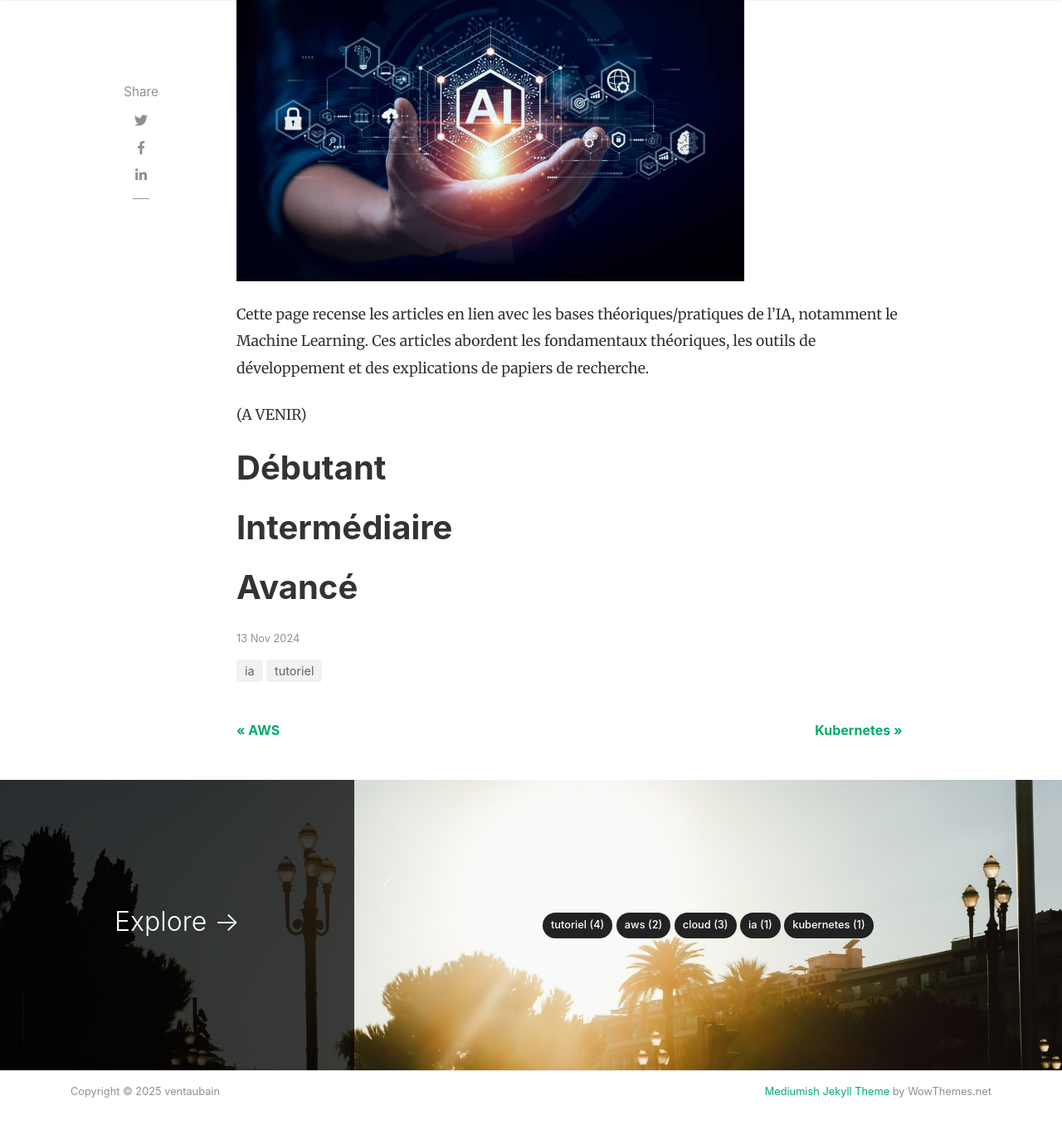
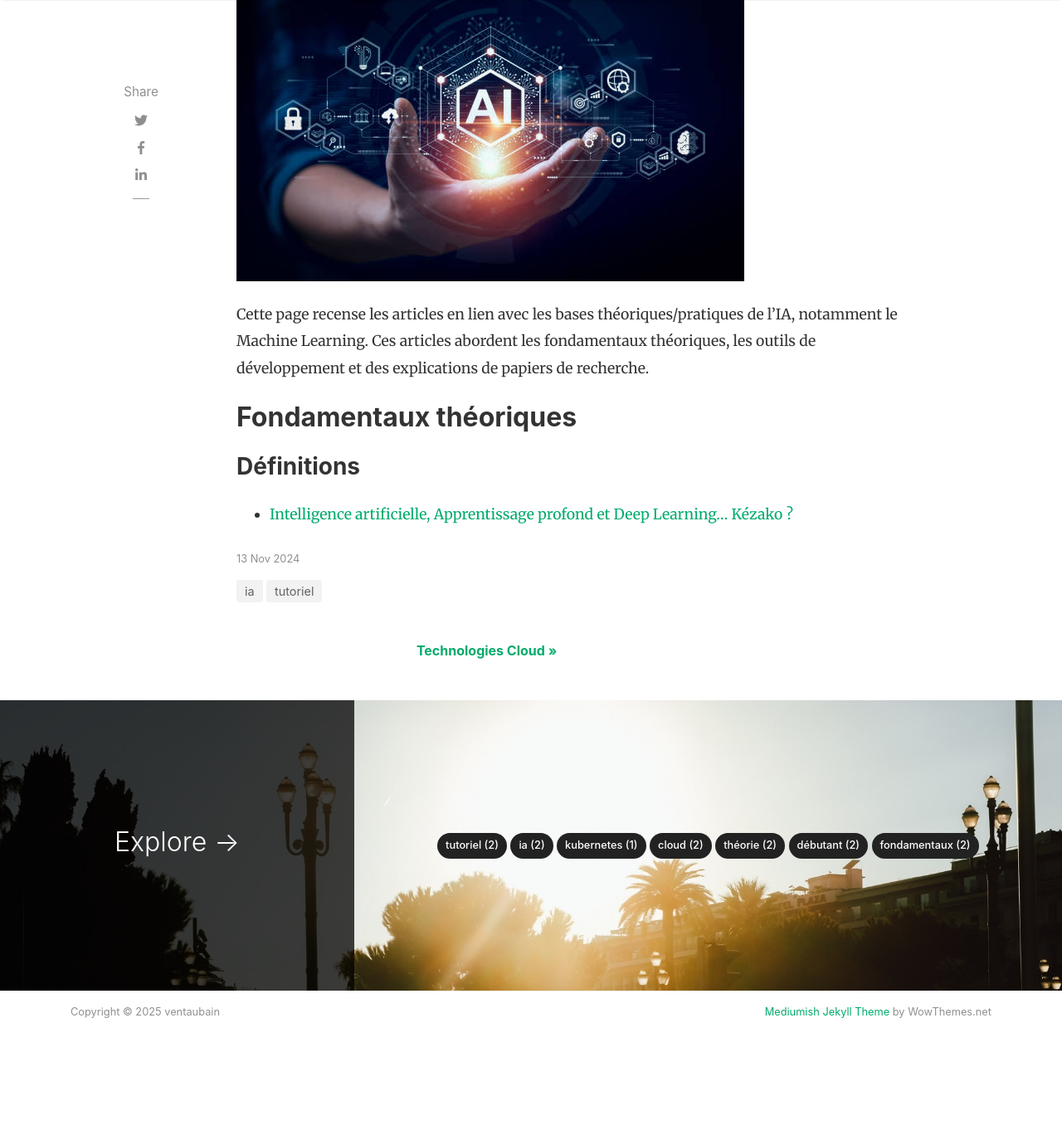
Before and after one commit to ventaubain/ventaubain.github.io, a Jekyll site: the page built from _posts/2024-11-13-ia-path.md, in a window 1280 px wide and 1400 px high, scrolled down 459 px. Shown: the top 1362 px of the window at 83% size. Built offline with Jekyll 4.4.1, drawn with Linux system fonts in a browser that asks for light colours; nearby versions of some CDN libraries; comment, search, counter and statistics services are not loaded; after the commit the page ends 1763 px from its top, so only the background shows below that; some of the changed text lies outside the part shown.

Commit message:
add ia definition post + update all posts

```diff
--- a/_posts/2024-11-13-ia-path.md
+++ b/_posts/2024-11-13-ia-path.md
@@ -1,6 +1,6 @@
 ---
 layout: post
-title: "IA"
+title: "Intelligence artificielle"
 author: ventaubain
 categories: [tutoriel,ia]
 image: assets/images/ia-path.jpg
@@ -12,10 +12,8 @@ beforetoc: ""
 
 Cette page recense les articles en lien avec les bases théoriques/pratiques de l'IA, notamment le Machine Learning. Ces articles abordent les fondamentaux théoriques, les outils de développement et des explications de papiers de recherche.
 
-(A VENIR)
+## Fondamentaux théoriques
 
-# Débutant
+### Définitions
 
-# Intermédiaire
-
-# Avancé
+* [Intelligence artificielle, Apprentissage profond et Deep Learning... Kézako ?]({{ site.baseurl }}/ia-definitions/)
```
Also changed, not shown: _posts/2024-11-13-aws-path.md (deleted, +0 -21 lines), _posts/2024-11-13-k8s-path.md (+4 -8 lines), _posts/2024-11-18-cloud-overview-.md (+1 -1 lines), _posts/2024-12-09-ia-definitions.md (added, +77 -0 lines).
